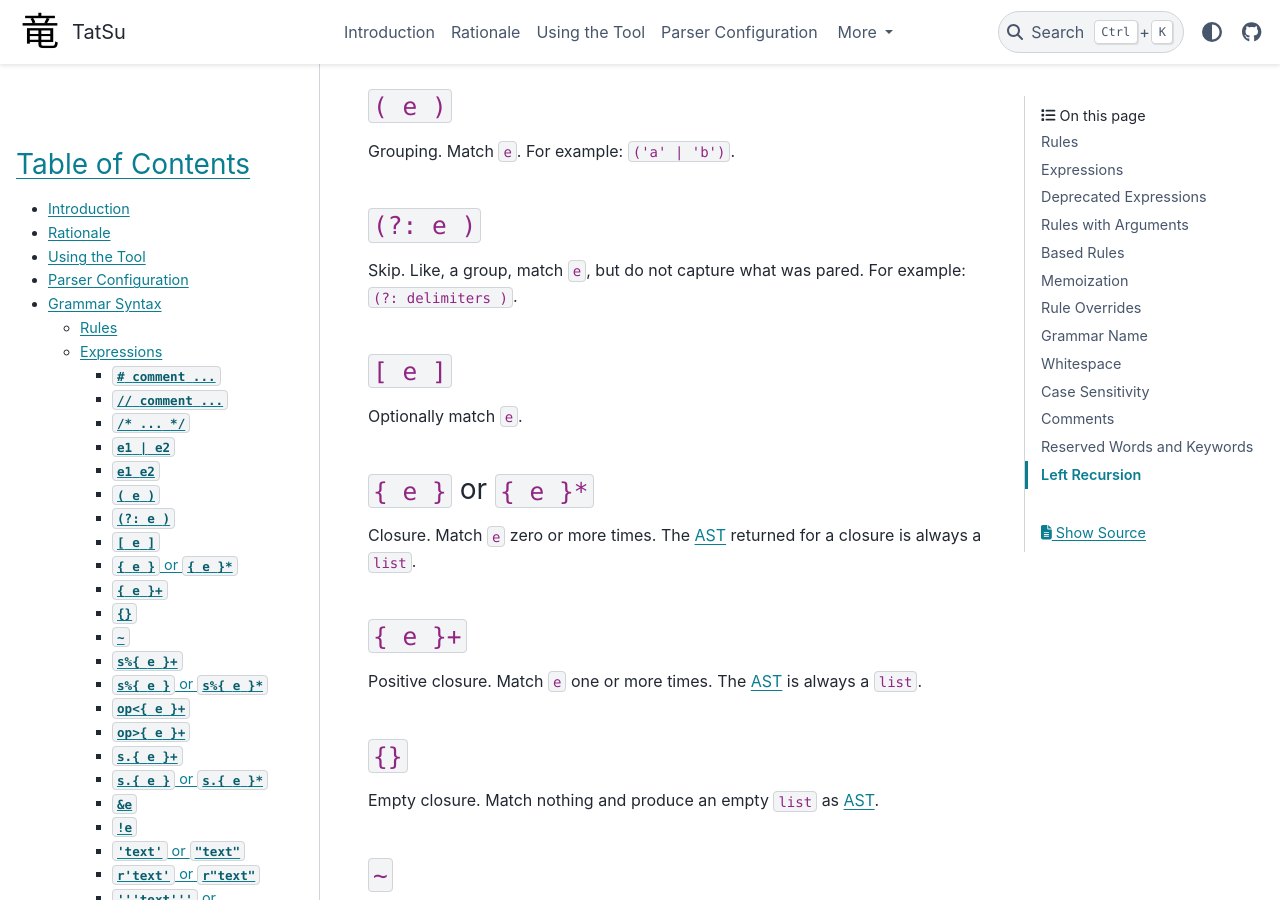
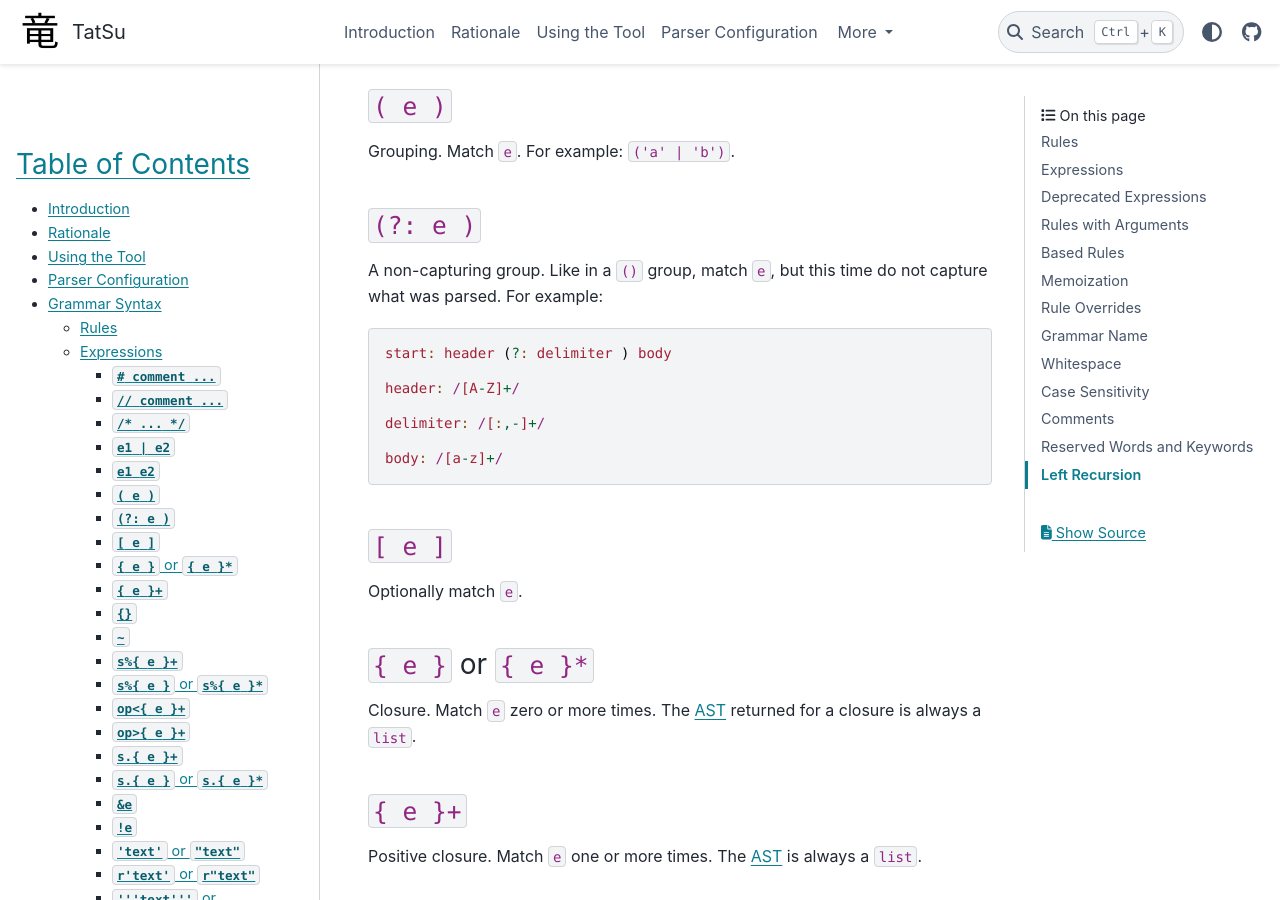
Before and after one commit to neogeny/TatSu, a Sphinx documentation site: the page built from docs/syntax.rst, in a window 1280 px wide and 900 px high, scrolled down 2063 px. Built offline with Sphinx 7.4.7 and the PyData theme 0.15.4, drawn with Linux system fonts in a browser that asks for light colours; pages that are not in the unit, such as notebooks, are missing from menus; the version number is read from the project's files by our own code.

Commit message:
[grammar/tests] add unit tests for non-capturing groups (?:)

```diff
--- a/docs/syntax.rst
+++ b/docs/syntax.rst
@@ -106,8 +106,19 @@ Grouping. Match ``e``. For example: ``('a' | 'b')``.
 ``(?: e )``
 ^^^^^^^^^^^
 
-Skip. Like, a group, match ``e``, but do not capture what was pared. For
-example: ``(?: delimiters )``.
+A non-capturing group. Like in a ``()`` group, match ``e``, but this time do not
+capture what was parsed. For example:
+
+.. code:: apl
+    :force:
+
+    start: header (?: delimiter ) body
+
+    header: /[A-Z]+/
+
+    delimiter: /[:,-]+/
+
+    body: /[a-z]+/
 
 
 ``[ e ]``
```
Also changed, not shown: 1 other file.
